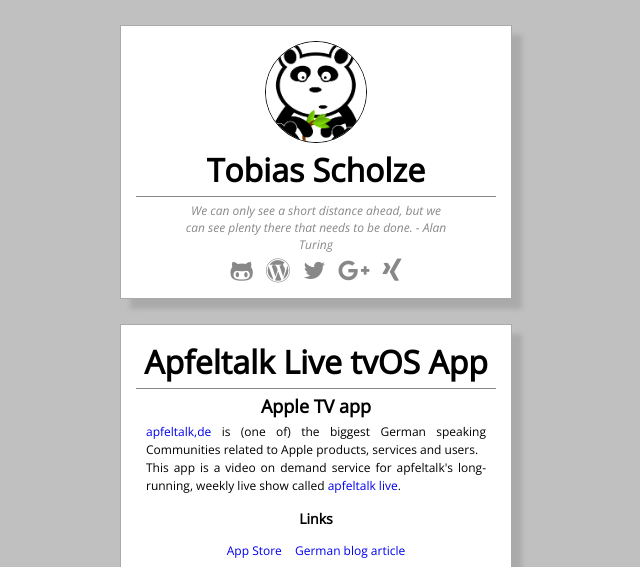
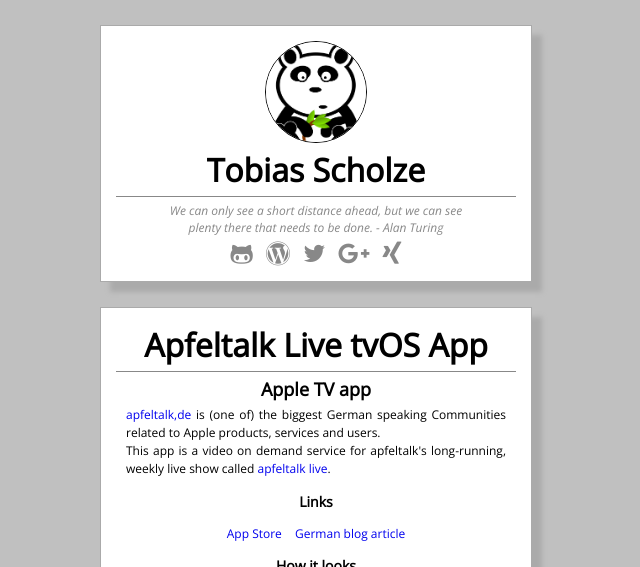
Before and after one commit to tscholze/tscholze.github.com, a plain HTML site: page index.html in a window 1280 px wide. Shown: the top 567 px of the page, without its empty margins (324-964 px from the left). Drawn offline with nearby package versions, Linux system fonts and the light colour scheme.

Commit message:
modified viewport width

```diff
--- a/index.html
+++ b/index.html
@@ -3,7 +3,7 @@
 
 <head>
 	<meta charset="utf-8">
-	<meta name="viewport" content="width=device-width, initial-scale=1.0">
+	<meta name="viewport" content="width=device-width">
 	<meta name="description" content="Github landing page, Tobias Scholze">
 	<meta name="author" content="Tobias Scholze">
 
--- a/screen.css
+++ b/screen.css
@@ -114,7 +114,7 @@
 .card
 {
 	background: #ffffff;
-	width: 360px;
+	width: 400px;
 	margin: auto;
 	padding: 15px;
 	margin-top: 25px;
```
